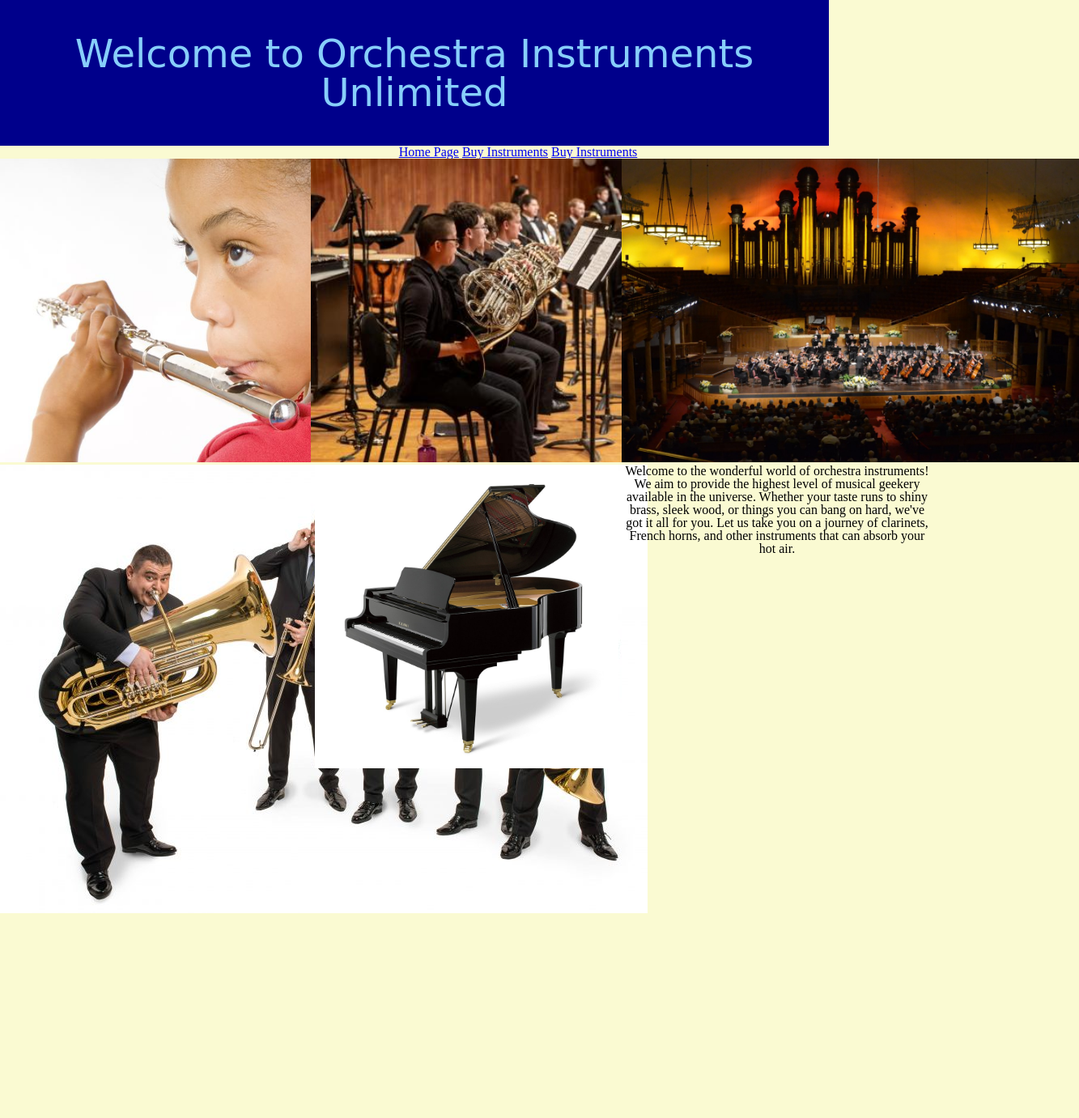
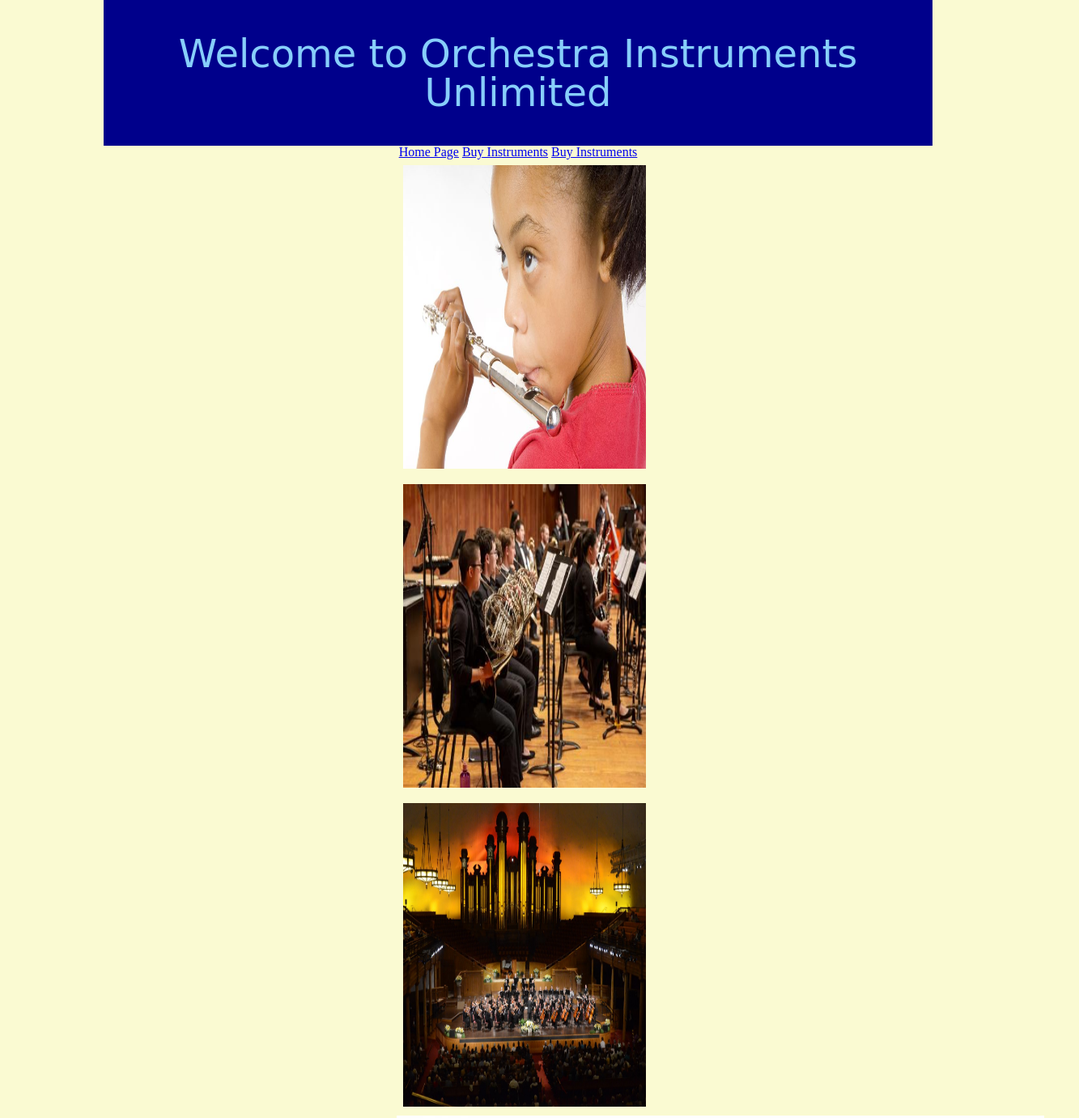
Before and after one commit to erikafoin/bootcamp-one-week-two, a plain HTML site: page index.html in a window 1280 px wide. Shown: the top 1381 px of the page at 81% size, 1333 px wide, since content can reach past the window. Before the commit the page ends 1128 px from the top, so only its background shows below. Drawn offline with Linux system fonts and the light colour scheme; a web font is replaced by a local one.

Commit message:
I centered something by myself

```diff
--- a/index.html
+++ b/index.html
@@ -12,6 +12,7 @@
 </head>
 
 <body>
+    <banner>
     <h1>Welcome to Orchestra Instruments Unlimited</h1>
     <ul>
         <li><a href="index.html">Home Page</a></li>
@@ -22,22 +23,23 @@
             <a href="/shopping-cart/shopping-cart.html">Buy Instruments</a>
         </li>
     </ul>
+    </banner>
 <section id=grid>
     <div>
-        <img alt='child playing flute' src="/src/instrument-images/child-flute.jpg">
+        <img alt='child playing flute' class=box1 src="/src/instrument-images/child-flute.jpg">
     </div>
     <div>
-        <img alt='orchestral horns' src="/src/instrument-images/horns-orchestra.jpg">
+        <img alt='orchestral horns' class=box1 src="/src/instrument-images/horns-orchestra.jpg">
     </div>
     <div>
-        <img alt='orchestra' src="/src/instrument-images/organ-orchestra.jpeg">
+        <img alt='orchestra' class=box1 src="/src/instrument-images/organ-orchestra.jpeg">
     </div>
-        <img alt='brass quintet' src="/src/instrument-images/brass-quintet.jpg">
+        <img alt='brass quintet' class=box1 src="/src/instrument-images/brass-quintet.jpg">
     </div>
     <div>
-        <img alt='piano' src="src/instrument-images/piano.jpg">
+        <img alt='piano' class=box1 src="src/instrument-images/piano.jpg">
     </div>
-    <article>
+    <article class=box1>
         Welcome to the wonderful world of orchestra instruments! We aim to provide the highest level of musical geekery available in the universe. Whether your taste runs to shiny brass, sleek wood, or things you can bang on hard, we've got it all for you. Let us take you on a journey of clarinets, French horns, and other instruments that can absorb your hot air.
     </article>
 </section>
--- a/style.css
+++ b/style.css
@@ -1,3 +1,8 @@
+* {
+    -webkit-box-sizing: border-box;
+    -mox-box-styling: border-box;
+    box-sizing: border-box;
+}
 body {
     box-sizing: border-box;
     font-family: 'Oswald', sans-serif;
@@ -6,10 +11,17 @@ body {
     text-align: center;
 }
 
-div img {\
+div img {
+    display: inline-block;
     width: 300px;
     height: 375px;
+    margin: 8px;
+}
 
+banner {
+    width: 80%;
+    height: 180px;
+    background-color: darkblue;
 }
 
 nav {
@@ -26,6 +38,9 @@ body h1 {
     background-color: darkblue;
     color: lightskyblue;
     align-items: center;
+    text-align: center;
+    margin: 0 auto;
+    justify-content: center;
 }
 
 li {
@@ -40,8 +55,10 @@ ul {
 }
 
 #grid {
-    display: grid;
+    display: inline-block;
     grid-template-columns: 30% 30% 30%;
     grid-template-rows: auto;
     width: 100%;
+    width: 300px;
+    height: 375px;
 }
```
